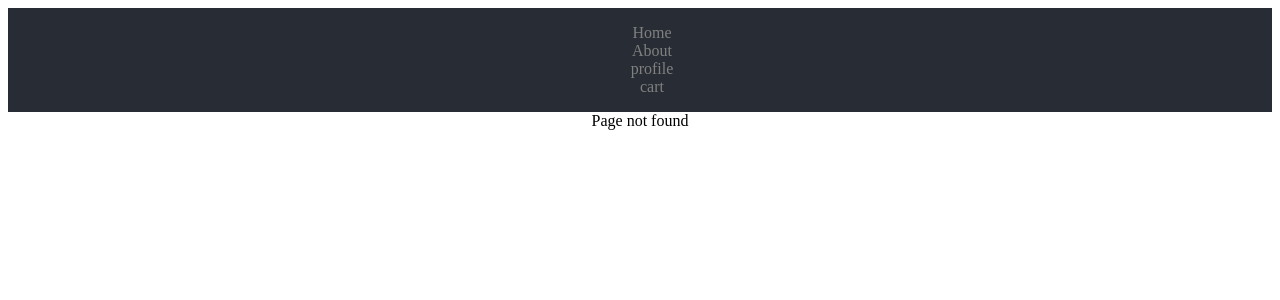
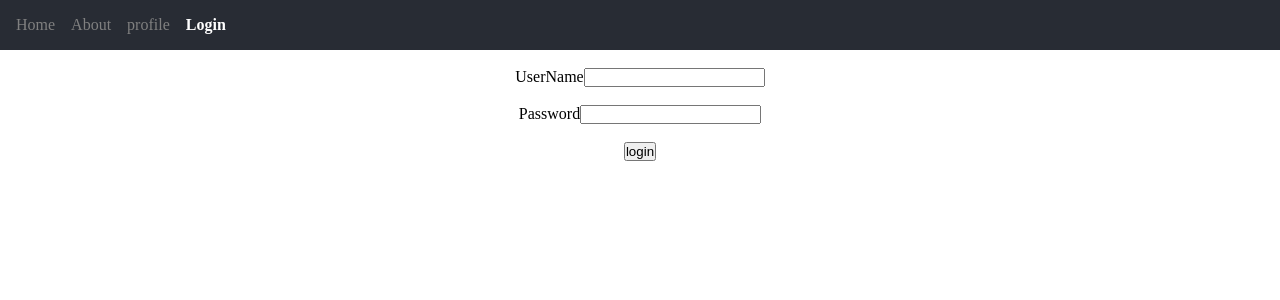
Before and after one commit to Abhinavav23/react-router, a React (Create React App) app: page /login in a window 1280 px wide. Before the commit this address had no page. Shown: the top 300 px of the page. Built offline with nearby package versions, Linux system fonts and the light colour scheme.

Commit message:
[session notes]: navigating programatically, Redirecting user, protected routes Date:3rdAug-2022.

```diff
--- a/src/App.css
+++ b/src/App.css
@@ -31,11 +31,20 @@
 .App-link {
   color: #61dafb;
 }
+*{
+  margin: 0;
+  padding: 0;
+}
 
 ul{
   display: flex;
   flex-direction: column;
 
+}
+.nav{
+  margin: 1rem;
+  display: flex;
+  flex-direction: row;
 }
 a {
   margin-right: 1rem;
@@ -51,6 +60,9 @@ a {
   background: #282c34;
   width: 100%;
 }
+.white{
+  color: #fff;
+}
 
 li{
   list-style: none;
--- a/src/App.js
+++ b/src/App.js
@@ -6,9 +6,13 @@ import { Profile } from './Component/Pages/Profile/Profile';
 import { Header } from './Component/Header';
 import { Post } from './Component/Pages/Post';
 import { MyAddress } from './Component/Pages/Profile/MyAddress';
+import { Login } from './Component/Login';
+import { AuthContext } from './AuthContext';
+import { RequireLogin } from './Component/RequireLogin';
 
 function App() {
   return (
+    <AuthContext>
     <div className='App'>
       <Header/>
      <Routes>
@@ -19,17 +23,19 @@ function App() {
         <Route path='myblog' element={<div>this is my blog</div>}/>
       </Route>
 
-      <Route path='/profile' element={<Profile/>}>
+      <Route path='/profile' element={<RequireLogin><Profile/></RequireLogin>}>
         <Route path='myorder' element={<div>My orders</div>}/>
         <Route path='myaddress' element={<MyAddress/>}/>
         <Route path='mywallet' element={<div>My wallet</div>}/>
       </Route>
 
       {/* parameters ---> dynamic routing */}
-      <Route path='/:postId/:id' element={<Post/>}/>
+      <Route path='/:postId' element={<Post/>}/>
+      <Route path='/login' element={<Login/>}/>
       <Route path='*' element={<div>Page not found</div>}/>
      </Routes>
     </div>
+    </AuthContext>
   );
 }
 
--- /dev/null
+++ b/src/AuthContext.jsx
@@ -0,0 +1,11 @@
+import React, { createContext, useState } from 'react'
+
+export const UserContext = createContext()
+export const AuthContext = ({children}) => {
+    const [user, setUser] = useState({})
+  return (
+    <UserContext.Provider value={{user, setUser}}>
+        {children}
+    </UserContext.Provider>
+  )
+}
--- a/src/Component/Header.jsx
+++ b/src/Component/Header.jsx
@@ -1,11 +1,14 @@
-import React from 'react'
+import React, { useContext } from 'react'
 import { Link, NavLink } from 'react-router-dom'
+import { UserContext } from '../AuthContext'
 
 export const Header = () => {
+    const loggedInUser = useContext(UserContext)
+    // const isloggedIn = loggedInUser.user.username ? true : false
   return (
     <>
     <header className='header'>
-        <ul>
+        <ul className='nav'>
             <li>
                 {/* <a href="/">Home</a> */}
                 {/* <Link to='/'>Home</Link> */}
@@ -21,11 +24,15 @@ export const Header = () => {
                 {/* <Link to='/profile'>profile</Link> */}
                 <NavLink to='/profile'>profile</NavLink>
             </li>
+            {/*
             <li>
-                {/* <a href="/profile">Profile</a> */}
-                {/* <Link to='/cart'>cart</Link> */}
                 <NavLink to='/cart'>cart</NavLink>
             </li>
+            */}
+
+            { loggedInUser.user.username ? <div className='white'>Welcome {loggedInUser.user.username}</div> : <li>
+                <NavLink to='/login'>Login</NavLink>
+            </li>}
         </ul>
     </header>
     </>
--- /dev/null
+++ b/src/Component/Login.jsx
@@ -0,0 +1,33 @@
+import React, { useContext, useState } from 'react'
+import { useNavigate } from 'react-router-dom'
+import { UserContext } from '../AuthContext'
+
+export const Login = () => {
+    const loggedInuser = useContext(UserContext)
+    const navigate = useNavigate()
+    const [userInfo, setUserName] = useState({
+        username:'',
+        password: ''
+    })
+    const handleSubmit = (e) => {
+        e.preventDefault()
+        navigate('/')
+        loggedInuser.setUser(userInfo)
+    }
+
+  return (
+    <>
+        <form onSubmit={handleSubmit}>
+            <br/>
+            <label htmlFor="username">UserName</label>
+            <input id='username' type="text" onChange={(e) => setUserName({...userInfo, username: e.target.value})}/>
+            <br/>
+            <br/>
+            <label htmlFor="password">Password</label>
+            <input id='password' type="password" onChange={(e) => setUserName({...userInfo, password: e.target.value})}/>
+            <br/><br/>
+            <button>login</button>
+        </form>
+    </>
+  )
+}
--- a/src/Component/Pages/Home.jsx
+++ b/src/Component/Pages/Home.jsx
@@ -1,8 +1,9 @@
 import React, { useEffect, useState } from 'react'
-import { Link } from 'react-router-dom'
+import { Link, useNavigate } from 'react-router-dom'
 
 export const Home = () => {
   const[posts, setPosts] = useState([])
+  const navigate = useNavigate()
   useEffect(() => {
     fetch('https://jsonplaceholder.typicode.com/posts')
     .then((res) => {
@@ -20,8 +21,10 @@ export const Home = () => {
       posts.map((el) =>{
         return (
           <li key={el.id}>
-            <Link to={`${el.id}/${el.userId}`}>{el.title}</Link>
+            {/* <Link to={`${el.id}/${el.userId}`}>{el.title}</Link> */}
+            <button onClick={() =>navigate(`${el.id}`)}>{el.title}</button>
             {/* <div>{el.title}</div> */}
+            <br/>
             <br/>
           </li>
         )
--- a/src/Component/Pages/Profile/Profile.jsx
+++ b/src/Component/Pages/Profile/Profile.jsx
@@ -1,18 +1,35 @@
-import React from 'react'
-import { Link, Outlet } from 'react-router-dom'
+import React, { useContext, useEffect } from 'react'
+import { Link, Outlet, useNavigate, useSearchParams } from 'react-router-dom'
+import { UserContext } from '../../../AuthContext'
 
 export const Profile = () => {
+  const loggedInUser = useContext(UserContext)
+  const navigate = useNavigate();
+  const logout = () => {
+    loggedInUser.setUser({})
+    navigate('/')
+  }
+
+  // useEffect(() => {
+  //   if(!loggedInUser.user.username){
+  //     navigate('/login')
+  //   }
+  // },[loggedInUser.user.username])
+
   return (
     <>
     <h2>Profile Page</h2>
-    <div>Name</div>
-    <div>image</div>
+    <div>Name: {loggedInUser.user.username}</div>
 
-    <div>email</div>
-
-    <Link to='mywallet'>my wallet</Link>
+    {/* <Link to='mywallet'>my wallet</Link>
     <Link to='myaddress'>my Address</Link>
-    <Link to='myorder'>my Orders</Link>
+    <Link to='myorder'>my Orders</Link> */}
+    {/* <button onClick={() => navigate('mywallet')}>my wallet</button>
+    <button>my Address</button>
+    <button>my Orders</button> */}
+    <button onClick={() => navigate('/')}>Go to home</button>
+    <br/>
+    <button onClick={logout}>Logout</button>
     <br/>
     <br/>
     <Outlet/>
--- /dev/null
+++ b/src/Component/RequireLogin.jsx
@@ -0,0 +1,12 @@
+import React, { useContext } from 'react'
+import { useNavigate, Navigate} from 'react-router-dom';
+import { UserContext } from '../AuthContext';
+
+export const RequireLogin = ({children}) => {
+const loggedInUser = useContext(UserContext)
+  if(!loggedInUser.user.username){
+    return <Navigate to='/login'/>
+  } else{
+    return children
+  }
+}
```
